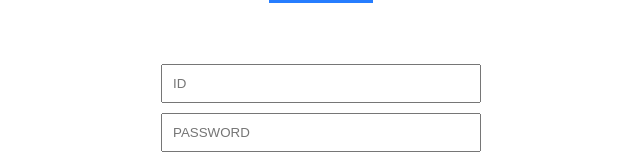
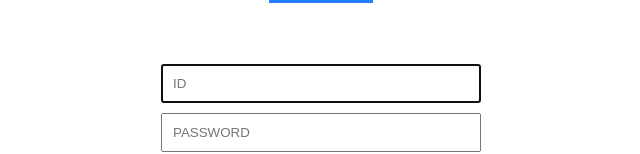
Before and after one commit to kuy00/web-chat-frontend, a Vue app: page /login in a window 1280 px wide. Shown: the part 186-340 px from the top of the page, without its empty margins (319-959 px from the left). Built offline with nearby package versions, Linux system fonts and the light colour scheme; what @kuy472013/vue-notification, svg-loader-vue would draw is missing.

Commit message:
로그인 폼 포커스

```diff
--- a/src/views/Login.vue
+++ b/src/views/Login.vue
@@ -5,7 +5,7 @@
         <span id='label_text'>Sign In</span>
       </div>
       <form id='login_form'>
-        <input class='input' type='text' v-model='id' placeholder='ID' required/>
+        <input class='input' type='text' ref='id' v-model='id' placeholder='ID' required/>
         <input class='input' type='password' v-model='password' placeholder='PASSWORD' @keyup.enter='login' required/>
         <button type='button' id='login_btn' @click='login'>LOGIN</button>
       </form>
@@ -27,6 +27,9 @@ export default {
       id: '',
       password: '',
     }
+  },
+  mounted: function () {
+    this.$refs.id.focus()
   },
   methods: {
     login: async function () {
```
